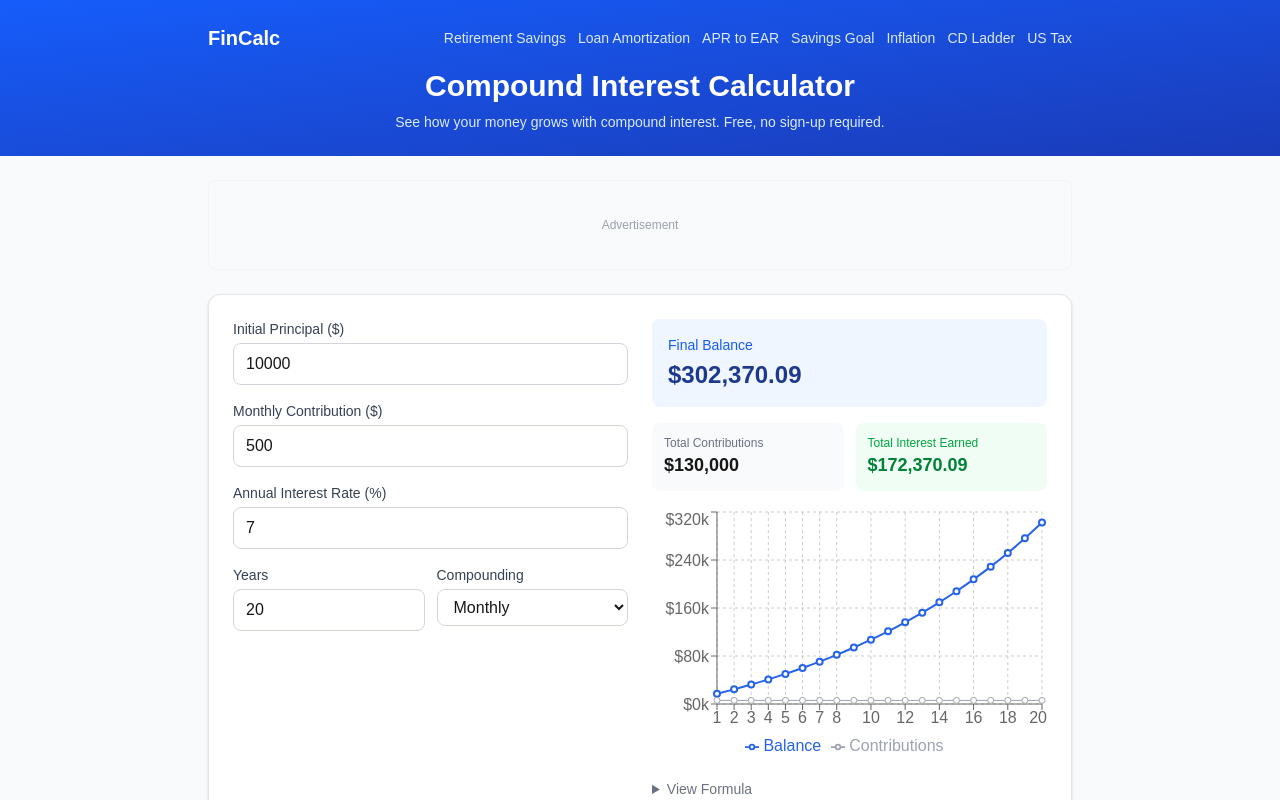
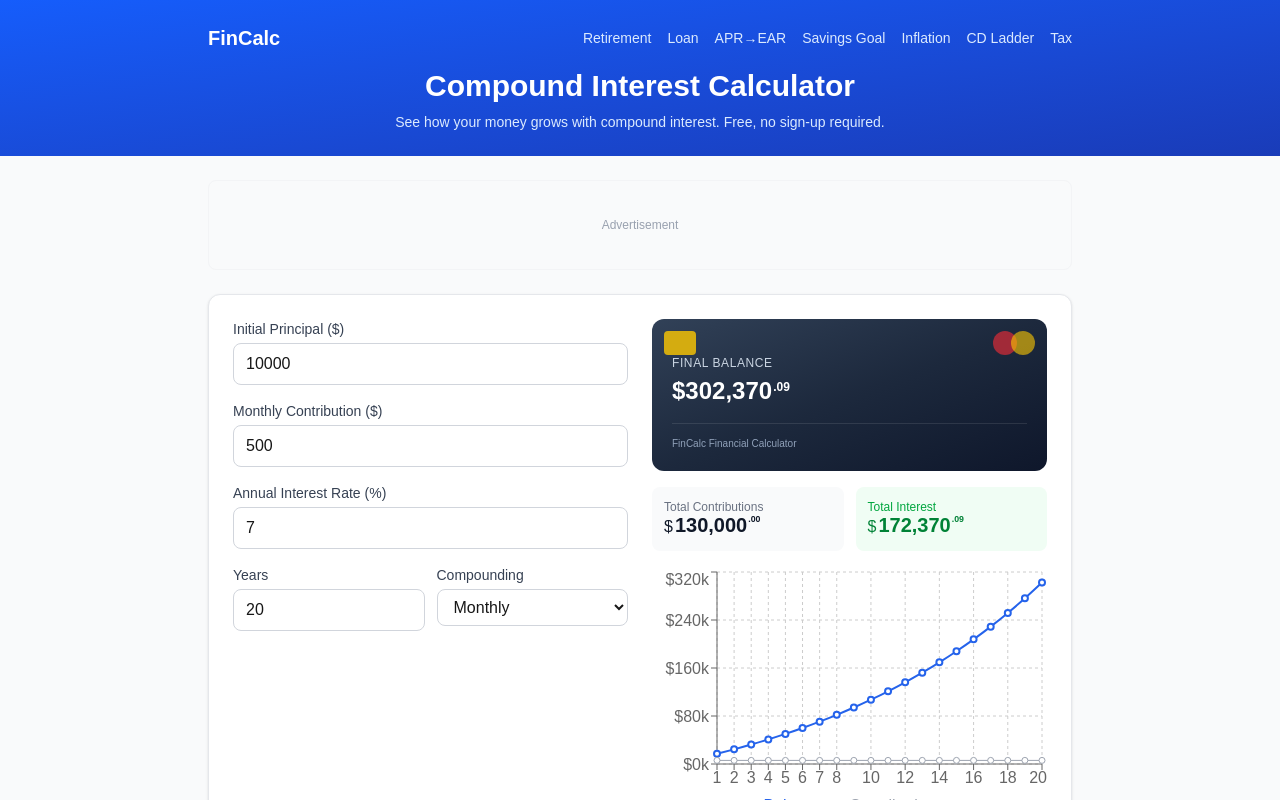
Before and after one commit to wqqworkbase/fin-calc, a Next.js app: page / in a window 1280 px wide. Shown: the top 800 px of the page. Built offline with nearby package versions, Linux system fonts and the light colour scheme.

Commit message:
feat: add FinancialCard bank card component, FormattedAmount superscript decimals, nav hover effects

```diff
--- a/src/app/cd-ladder-calculator/page.tsx
+++ b/src/app/cd-ladder-calculator/page.tsx
@@ -1,6 +1,7 @@
 'use client';
 import { useState, useMemo } from 'react';
 import CalculatorLayout from '@/components/CalculatorLayout';
+import FinancialCard from '@/components/FinancialCard';
 import { calculateCDLadder, getCDTerms, generateCDFAQs } from '@/lib/calculations/cd-ladder';
 
 export default function CDLadderCalculator() {
@@ -68,10 +69,8 @@ export default function CDLadderCalculator() {
           </div>
 
           <div className="space-y-4">
-            <div className="bg-blue-50 rounded-lg p-4">
-              <p className="text-sm text-blue-600 mb-1">Total Interest Earned</p>
-              <p className="text-2xl font-bold text-blue-900">${result.totalReturn.toLocaleString()}</p>
-            </div>
+            <FinancialCard label="Total Interest Earned" value={result.totalReturn} />
+
             <div className="bg-gray-50 rounded-lg p-3">
               <p className="text-xs text-gray-500">Effective Blended APY</p>
               <p className="text-lg font-semibold">{result.effectiveAPY}%</p>
--- a/src/app/page.tsx
+++ b/src/app/page.tsx
@@ -3,22 +3,26 @@ import { useState, useMemo } from 'react';
 import Link from 'next/link';
 import SEOHead from '@/components/SEOHead';
 import AdUnit from '@/components/AdUnit';
+import FinancialCard from '@/components/FinancialCard';
+import FormattedAmount from '@/components/FormattedAmount';
 import { AD_SLOTS } from '@/lib/ad-config';
 import { calculateCompoundInterest, generateCompoundInterestFAQs } from '@/lib/calculations/compound-interest';
 import { COMPOUND_FREQUENCIES } from '@/lib/constants';
 import { LineChart, Line, XAxis, YAxis, CartesianGrid, Tooltip, ResponsiveContainer, Legend } from 'recharts';
 
 const otherCalculators = [
-  { title: 'Retirement Savings', path: '/retirement-savings-calculator' },
-  { title: 'Loan Amortization', path: '/loan-amortization-calculator' },
-  { title: 'APR to EAR', path: '/apr-to-ear-calculator' },
+  { title: 'Retirement', path: '/retirement-savings-calculator' },
+  { title: 'Loan', path: '/loan-amortization-calculator' },
+  { title: 'APR→EAR', path: '/apr-to-ear-calculator' },
   { title: 'Savings Goal', path: '/savings-goal-calculator' },
   { title: 'Inflation', path: '/inflation-calculator' },
   { title: 'CD Ladder', path: '/cd-ladder-calculator' },
-  { title: 'US Tax', path: '/us-tax-calculator' },
+  { title: 'Tax', path: '/us-tax-calculator' },
 ];
 
 const faqs = generateCompoundInterestFAQs();
+
+const navLinkClass = "text-blue-100 hover:text-white hover:underline underline-offset-4 decoration-blue-300/50 transition-all duration-150";
 
 export default function Home() {
   const [initialPrincipal, setInitialPrincipal] = useState(10000);
@@ -45,7 +49,7 @@ export default function Home() {
     <>
       <SEOHead
         title="Compound Interest Calculator"
-        description="Free compound interest calculator. Calculate how your investments grow over time with yearly breakdowns and visual charts. Also includes retirement, loan, tax, and other financial calculators."
+        description="Free compound interest calculator. See how your investments grow with yearly breakdowns and visual charts. Includes retirement, loan, tax, and more calculators."
         path="/"
         faqs={faqs}
       />
@@ -54,14 +58,14 @@ export default function Home() {
           <div className="max-w-4xl mx-auto px-4 py-6">
             <div className="flex items-center justify-between mb-4">
               <Link href="/" className="text-xl font-bold text-white">FinCalc</Link>
-              <nav className="hidden md:flex gap-3 text-sm">
+              <nav className="hidden md:flex gap-4 text-sm font-medium">
                 {otherCalculators.map((c) => (
-                  <Link key={c.path} href={c.path} className="text-blue-100 hover:text-white transition">
+                  <Link key={c.path} href={c.path} className={navLinkClass}>
                     {c.title}
                   </Link>
                 ))}
               </nav>
-              <Link href="/us-tax-calculator" className="md:hidden text-xs bg-white/10 px-3 py-1.5 rounded text-blue-100">
+              <Link href="/us-tax-calculator" className="md:hidden text-xs bg-white/10 hover:bg-white/20 px-3 py-1.5 rounded text-blue-100 transition">
                 More Tools
               </Link>
             </div>
@@ -114,18 +118,16 @@ export default function Home() {
 
               {/* Results */}
               <div className="space-y-4">
-                <div className="bg-blue-50 rounded-lg p-4">
-                  <p className="text-sm text-blue-600 mb-1">Final Balance</p>
-                  <p className="text-2xl font-bold text-blue-900">${result.finalBalance.toLocaleString()}</p>
-                </div>
+                <FinancialCard label="Final Balance" value={result.finalBalance} />
+
                 <div className="grid grid-cols-2 gap-3">
                   <div className="bg-gray-50 rounded-lg p-3">
                     <p className="text-xs text-gray-500">Total Contributions</p>
-                    <p className="text-lg font-semibold">${result.totalContributions.toLocaleString()}</p>
+                    <FormattedAmount value={result.totalContributions} size="md" className="text-gray-900" />
                   </div>
                   <div className="bg-green-50 rounded-lg p-3">
-                    <p className="text-xs text-green-600">Total Interest Earned</p>
-                    <p className="text-lg font-semibold text-green-700">${result.totalInterest.toLocaleString()}</p>
+                    <p className="text-xs text-green-600">Total Interest</p>
+                    <FormattedAmount value={result.totalInterest} size="md" className="text-green-700" />
                   </div>
                 </div>
 
@@ -155,13 +157,12 @@ export default function Home() {
 
           <AdUnit slot={AD_SLOTS.midContent.slot} format="rectangle" className="mb-6" />
 
-          {/* FAQ */}
           <section className="bg-white rounded-xl shadow-sm border border-gray-200 p-4 md:p-6 mb-6">
             <h2 className="text-xl font-semibold mb-4">Frequently Asked Questions</h2>
             <div className="space-y-4">
               {faqs.map((faq, i) => (
                 <details key={i} className="group">
-                  <summary className="cursor-pointer font-medium text-gray-700 group-open:text-blue-600">{faq.question}</summary>
+                  <summary className="cursor-pointer font-medium text-gray-700 group-open:text-blue-600 hover:text-blue-500 transition-colors">{faq.question}</summary>
                   <p className="mt-2 text-gray-600 text-sm leading-relaxed">{faq.answer}</p>
                 </details>
               ))}
@@ -170,12 +171,12 @@ export default function Home() {
 
           <AdUnit slot={AD_SLOTS.lowerContent.slot} format="rectangle" className="mb-6" />
 
-          {/* Other tools */}
           <section className="bg-white rounded-xl shadow-sm border border-gray-200 p-4 md:p-6 mb-6">
             <h2 className="text-lg font-semibold mb-3">More Free Financial Calculators</h2>
             <div className="grid grid-cols-2 md:grid-cols-4 gap-2">
               {otherCalculators.map((c) => (
-                <Link key={c.path} href={c.path} className="text-blue-600 hover:underline text-sm py-1">
+                <Link key={c.path} href={c.path}
+                  className="text-blue-600 hover:text-blue-800 hover:underline underline-offset-4 text-sm py-1.5 px-2 rounded hover:bg-blue-50 transition-all">
                   {c.title}
                 </Link>
               ))}
@@ -188,8 +189,7 @@ export default function Home() {
         <footer className="bg-white border-t border-gray-200 py-6 text-center text-xs text-gray-400">
           <p className="mb-1 px-4">
             Disclaimer: This calculator is for informational and educational purposes only.
-            It does not constitute financial, tax, or investment advice. Results are estimates.
-            Consult a qualified financial professional before making any financial decisions.
+            It does not constitute financial, tax, or investment advice.
           </p>
           <p> {new Date().getFullYear()} FinCalc. All rights reserved.</p>
         </footer>
--- a/src/components/CalculatorLayout.tsx
+++ b/src/components/CalculatorLayout.tsx
@@ -34,15 +34,21 @@ export default function CalculatorLayout({
             <Link href="/" className="text-xl font-bold text-blue-600">
               FinCalc
             </Link>
-            <nav className="hidden sm:flex gap-4 text-sm text-gray-600">
-              <Link href="/" className="hover:text-blue-600">
+            <nav className="hidden sm:flex gap-4 text-sm font-medium">
+              <Link href="/" className="text-gray-600 hover:text-blue-600 hover:underline underline-offset-4 decoration-blue-300 transition-all">
                 Home
               </Link>
-              <Link href="/compound-interest-calculator" className="hover:text-blue-600">
-                Compound Interest
+              <Link href="/compound-interest-calculator" className="text-gray-600 hover:text-blue-600 hover:underline underline-offset-4 decoration-blue-300 transition-all">
+                Compound
               </Link>
-              <Link href="/us-tax-calculator" className="hover:text-blue-600">
-                Tax Calculator
+              <Link href="/retirement-savings-calculator" className="text-gray-600 hover:text-blue-600 hover:underline underline-offset-4 decoration-blue-300 transition-all">
+                Retirement
+              </Link>
+              <Link href="/loan-amortization-calculator" className="text-gray-600 hover:text-blue-600 hover:underline underline-offset-4 decoration-blue-300 transition-all">
+                Loan
+              </Link>
+              <Link href="/us-tax-calculator" className="text-gray-600 hover:text-blue-600 hover:underline underline-offset-4 decoration-blue-300 transition-all">
+                Tax
               </Link>
             </nav>
           </div>
@@ -70,7 +76,7 @@ export default function CalculatorLayout({
               <div className="space-y-4">
                 {faqs.map((faq, i) => (
                   <details key={i} className="group">
-                    <summary className="cursor-pointer font-medium text-gray-700 group-open:text-blue-600">
+                    <summary className="cursor-pointer font-medium text-gray-700 group-open:text-blue-600 hover:text-blue-500 transition-colors">
                       {faq.question}
                     </summary>
                     <p className="mt-2 text-gray-600 text-sm leading-relaxed">{faq.answer}</p>
@@ -90,7 +96,7 @@ export default function CalculatorLayout({
                   <Link
                     key={i}
                     href={rc.path}
-                    className="text-blue-600 hover:underline text-sm"
+                    className="text-blue-600 hover:text-blue-800 hover:underline underline-offset-4 text-sm py-1 px-1.5 rounded hover:bg-blue-50 transition-all"
                   >
                     {rc.title}
                   </Link>
--- /dev/null
+++ b/src/components/FinancialCard.tsx
@@ -0,0 +1,39 @@
+interface FinancialCardProps {
+  label: string;
+  value: number;
+  prefix?: string;
+  className?: string;
+}
+
+export default function FinancialCard({ label, value, prefix = '$', className = '' }: FinancialCardProps) {
+  const formatted = value.toLocaleString(undefined, { minimumFractionDigits: 2, maximumFractionDigits: 2 });
+  const [integer, decimal] = formatted.split('.');
+
+  return (
+    <div className={`relative overflow-hidden rounded-xl bg-gradient-to-br from-slate-700 via-slate-800 to-slate-900 text-white p-5 ${className}`}>
+      {/* Card chip */}
+      <div className="absolute top-3 left-3 w-8 h-6 bg-yellow-400/80 rounded-sm" />
+
+      {/* Card network icon */}
+      <div className="absolute top-3 right-3 flex space-x-[-6px]">
+        <div className="w-6 h-6 rounded-full bg-red-500/60" />
+        <div className="w-6 h-6 rounded-full bg-yellow-400/60" />
+      </div>
+
+      {/* Balance */}
+      <div className="mt-4">
+        <p className="text-xs text-slate-300 mb-1 uppercase tracking-wider">{label}</p>
+        <div className="flex items-start">
+          <span className="text-2xl font-bold">{prefix}</span>
+          <span className="text-2xl font-bold">{integer}</span>
+          <span className="text-xs font-semibold ml-px mt-1">.{decimal}</span>
+        </div>
+      </div>
+
+      {/* Bottom stripe */}
+      <div className="mt-4 pt-3 border-t border-white/10 flex justify-between text-[10px] text-slate-400">
+        <span>FinCalc Financial Calculator</span>
+      </div>
+    </div>
+  );
+}
--- /dev/null
+++ b/src/components/FormattedAmount.tsx
@@ -0,0 +1,33 @@
+export function formatDecimal(value: number): { integer: string; decimal: string } {
+  const str = value.toFixed(2);
+  const [integer, decimal] = str.split('.');
+  const formattedInteger = parseInt(integer).toLocaleString();
+  return { integer: formattedInteger, decimal };
+}
+
+interface FormattedAmountProps {
+  value: number;
+  prefix?: string;
+  className?: string;
+  size?: 'sm' | 'md' | 'lg' | 'xl';
+}
+
+const sizeClasses = {
+  sm: { integer: 'text-lg', decimal: 'text-[0.55em]' },
+  md: { integer: 'text-xl', decimal: 'text-[0.55em]' },
+  lg: { integer: 'text-2xl', decimal: 'text-[0.5em]' },
+  xl: { integer: 'text-3xl', decimal: 'text-[0.45em]' },
+};
+
+export default function FormattedAmount({ value, prefix = '$', className = '', size = 'lg' }: FormattedAmountProps) {
+  const { integer, decimal } = formatDecimal(value);
+  const sz = sizeClasses[size];
+
+  return (
+    <span className={`inline-flex items-start ${className}`}>
+      <span className="mr-0.5">{prefix}</span>
+      <span className={`font-bold ${sz.integer} leading-none`}>{integer}</span>
+      <span className={`${sz.decimal} font-semibold ml-px leading-none`}>.{decimal}</span>
+    </span>
+  );
+}
```
Also changed, not shown: src/app/loan-amortization-calculator/page.tsx (+6 -6 lines), src/app/retirement-savings-calculator/page.tsx (+8 -8 lines), src/app/savings-goal-calculator/page.tsx (+6 -6 lines).
